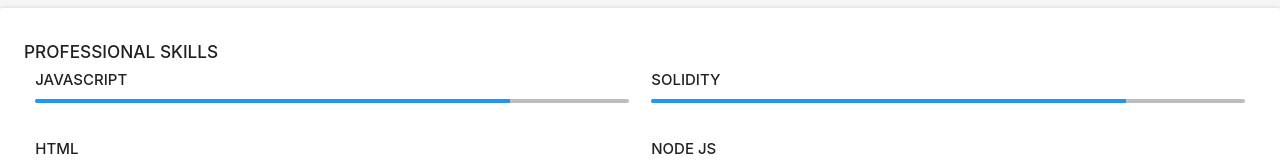
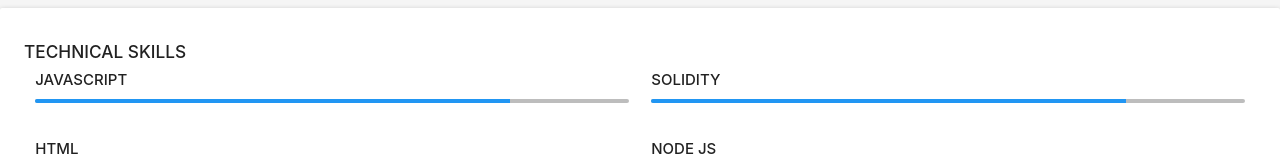
Before and after one commit to baileyalo/Resume, a React (Create React App) app: page /skills in a window 1280 px wide. Shown: the top 160 px of the page. Built offline with nearby package versions, Linux system fonts and the light colour scheme; the HTML template or start-up script is replaced by a standard one.

Commit message:
Update Skills.js

```diff
--- a/src/components/pages/skills/Skills.js
+++ b/src/components/pages/skills/Skills.js
@@ -6,7 +6,7 @@
       <div className="card">
         <div className="card-content">
           <h6>
-            <strong>PROFESSIONAL SKILLS</strong>
+            <strong>TECHNICAL SKILLS</strong>
           </h6>
           <div className="row mt-top">
             <div className="col s6">
```
